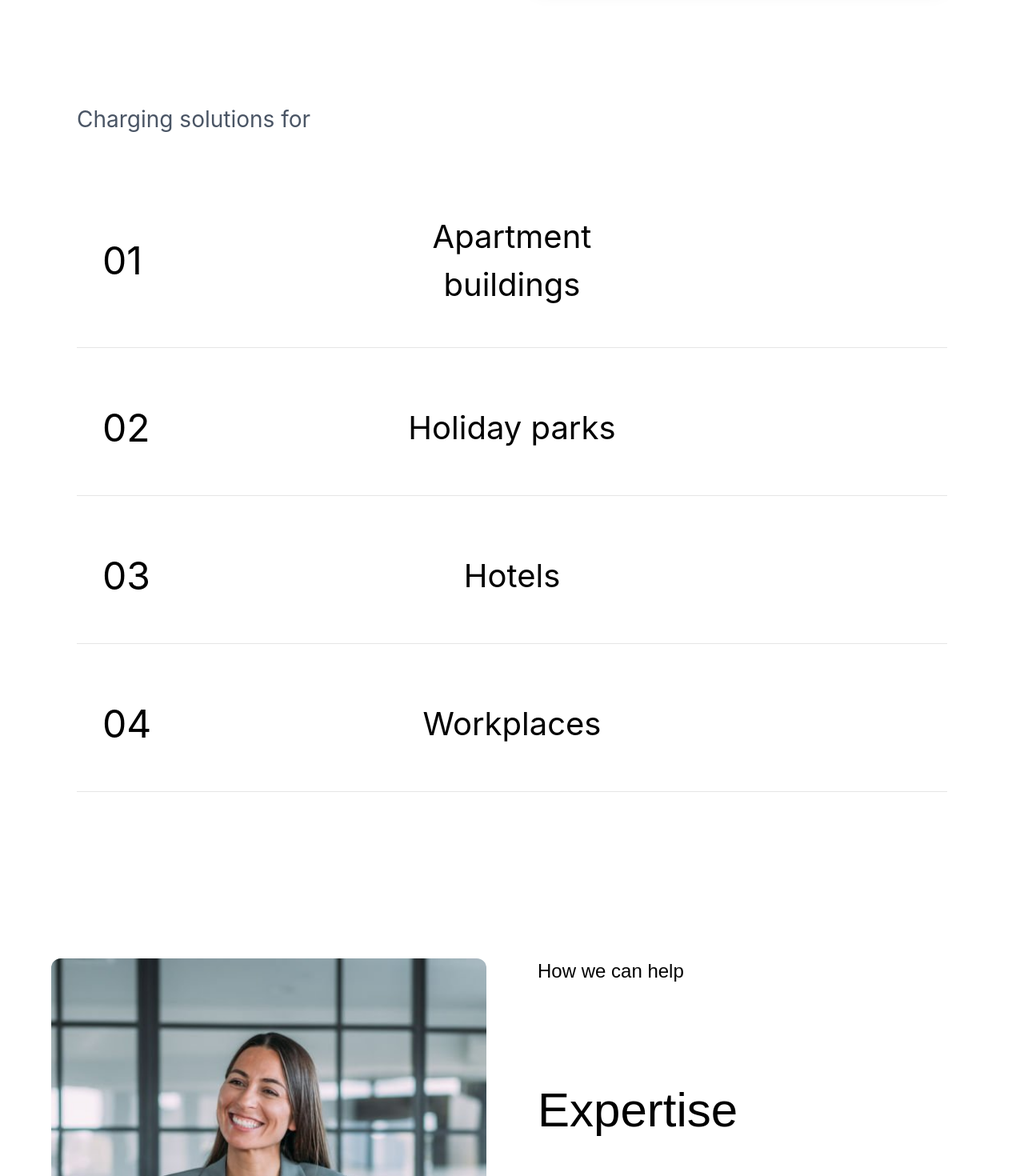
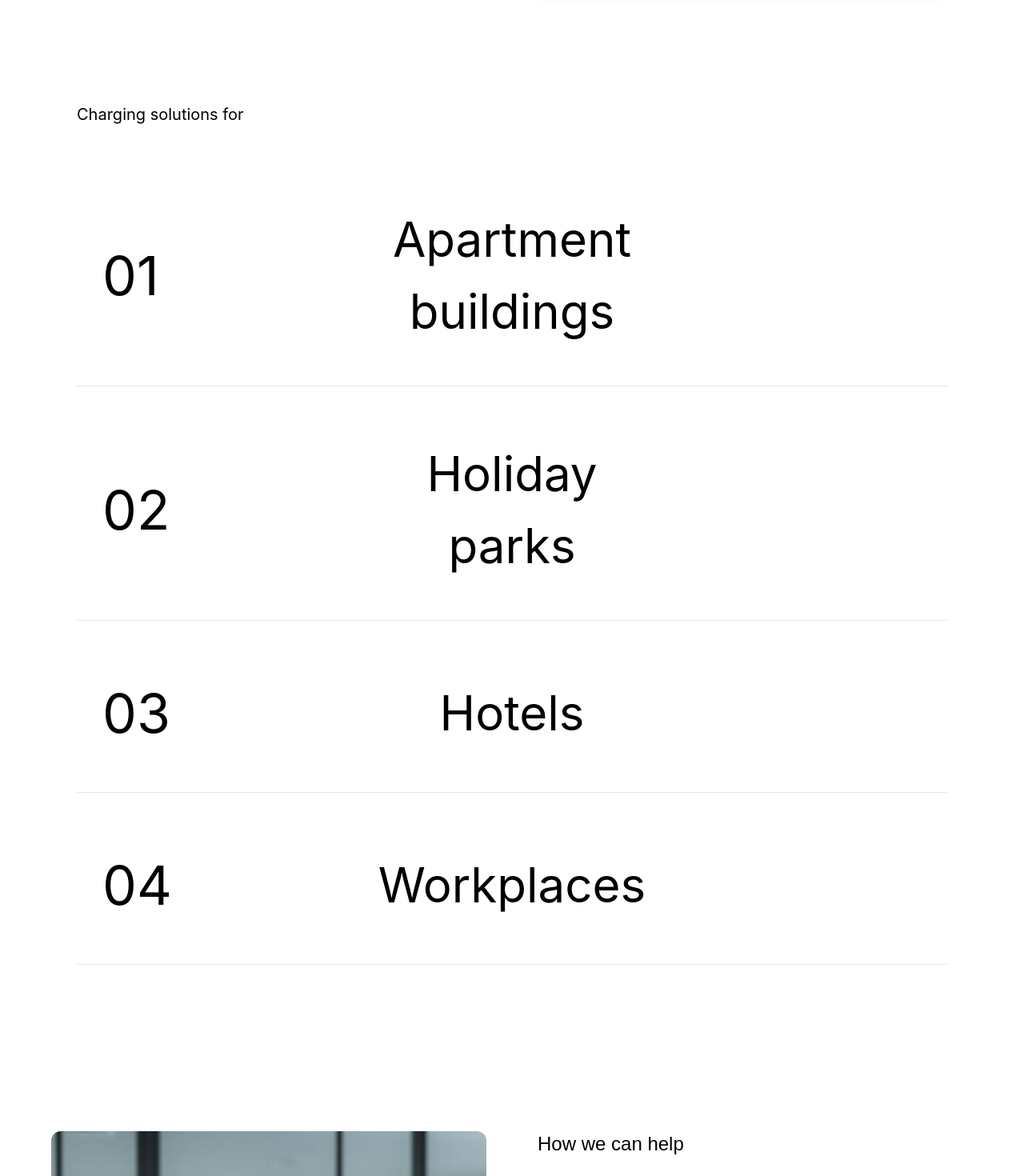
Before and after one commit to transmogrify76/transmogrifywebsite, a React (Vite) app in the folder ev-charging-website/: page / in a window 1280 px wide. Shown: the part 1400-2870 px from the top of the page at 80% size. Built offline with nearby package versions, Linux system fonts and the light colour scheme.

Commit message:
UI change R6

```diff
--- a/ev-charging-website/package.json
+++ b/ev-charging-website/package.json
@@ -14,7 +14,7 @@
     "@tailwindcss/vite": "^4.0.10",
     "axios": "^1.8.2",
     "date-fns": "^4.1.0",
-    "framer-motion": "^12.4.10",
+    "framer-motion": "^12.6.2",
     "react": "^19.0.0",
     "react-dom": "^19.0.0",
     "react-hook-form": "^7.54.2",
--- a/ev-charging-website/src/components/Home.tsx
+++ b/ev-charging-website/src/components/Home.tsx
@@ -1,6 +1,7 @@
 import React, { useEffect, useState } from 'react';
 import { motion, useScroll, useTransform, AnimatePresence } from 'framer-motion';
 import { FaArrowRight, FaArrowLeft, FaArrowUp } from 'react-icons/fa';
+
 
 const Home: React.FC = () => {
   const [isScrolled, setIsScrolled] = useState<boolean>(false);
@@ -233,7 +234,7 @@ const Home: React.FC = () => {
           </div>
 
           <div className="mt-16">
-            <p className="text-left text-gray-600 mb-12 text-[28px] font-aeonik-regular">
+            <p className="text-left text-black-600 mb-12 text-[20px] font-aeonik-regular">
               Charging solutions for
             </p>
             {[
@@ -248,12 +249,12 @@ const Home: React.FC = () => {
               >
                 <div className="absolute inset-0 bg-[#8EB03E] transform scale-y-0 origin-bottom group-hover:scale-y-100 transition-transform duration-300 ease-out" />
                 <div className="relative z-10 col-span-1 text-left">
-                  <span className="text-[48px] font-aeonik-medium text-black group-hover:text-white">
+                  <span className="text-[68px] font-aeonik-medium text-black group-hover:text-white">
                     {item.number}
                   </span>
                 </div>
                 <div className="relative z-10 col-span-1 flex justify-center">
-                  <span className="text-[40px] font-aeonik-medium text-black group-hover:text-white text-center">
+                  <span className="text-[60px] font-aeonik-medium text-black group-hover:text-white text-center">
                     {item.title}
                   </span>
                 </div>
@@ -269,8 +270,8 @@ const Home: React.FC = () => {
       {/* How We Can Help Section */}
       <section className="py-24 px-8 md:px-16 lg:px-24 bg-white">
   <div className="flex flex-col lg:flex-row">
-    {/* Image on the left - with right padding */}
-    <div className="lg:w-1/2 h-[700px] relative order-1 lg:order-1 lg:-ml-8 lg:pr-16"> {/* Added lg:pr-16 for right padding */}
+    {/* Image on the left */}
+    <div className="lg:w-1/2 h-[700px] relative order-1 lg:order-1 lg:-ml-8 lg:pr-16">
       <AnimatePresence mode="wait">
         <motion.img
           key={activeHelpTab}
@@ -285,10 +286,10 @@ const Home: React.FC = () => {
       </AnimatePresence>
     </div>
 
-    {/* Text content on the right - only heading aligned with image top */}
+    {/* Text content on the right */}
     <div className="lg:w-1/2 p-8 md:p-16 flex flex-col order-2 lg:order-2">
       <div className="lg:relative">
-        <h2 className="text-1xl md:text-2xl mb-12 font-aeonik-medium lg:absolute lg:-top-16">How we can help</h2>
+        <h2 className="text-xl md:text-2xl mb-12 font-aeonik-medium lg:absolute lg:-top-16">How we can help</h2>
       </div>
 
       <div className="flex-1 lg:mt-24">
@@ -296,17 +297,16 @@ const Home: React.FC = () => {
           <motion.div
             key={index}
             onHoverStart={() => setActiveHelpTab(index)}
-            className="relative pb-8 mb-8 cursor-pointer"
+            className="relative pb-8 mb-8 cursor-pointer group"
           >
-            <h3 className="text-4xl md:text-5xl lg:text-6xl font-aeonik-medium mb-4">
+            <h3 className="text-4xl md:text-5xl lg:text-6xl font-aeonik-medium mb-4 relative inline-block">
               {tab.title}
+              <motion.span
+                className="absolute bottom-0 left-0 w-0 h-[2px] bg-black group-hover:w-full transition-all duration-300"
+                initial={{ width: 0 }}
+                whileHover={{ width: "100%" }}
+              />
             </h3>
-            <motion.div
-              className="absolute bottom-0 left-0 h-1 bg-black origin-left"
-              initial={{ scaleX: 0 }}
-              whileHover={{ scaleX: 1 }}
-              transition={{ duration: 0.3 }}
-            />
           </motion.div>
         ))}
       </div>
```
Also changed, not shown: 1 other file (tests, documents, lock files or other folders).
